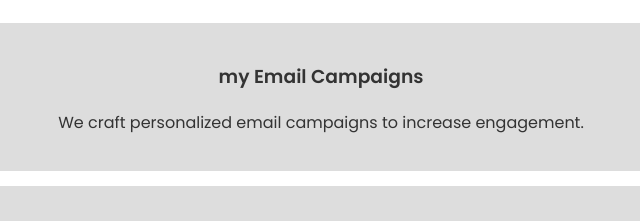
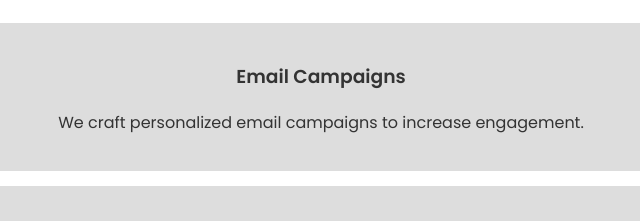
Before and after one commit to DEV2006g/MARKETINGHUB, a plain HTML site: page index.html in a window 1280 px wide. Shown: the part 485-706 px from the top of the page, 319-959 px from the left. Drawn offline with nearby package versions, Linux system fonts and the light colour scheme; a script that the page names is missing.

Commit message:
modified

```diff
--- a/index.html
+++ b/index.html
@@ -25,7 +25,7 @@
     <section class="services">
         <h2>Our Services</h2>
         <div class="service">
-            <h3>my Email Campaigns</h3>
+            <h3> Email Campaigns</h3>
             <p>We craft personalized email campaigns to increase engagement.</p>
         </div>
         <div class="service">
```
